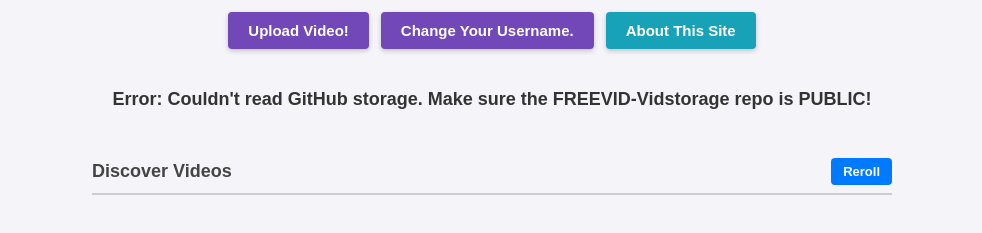
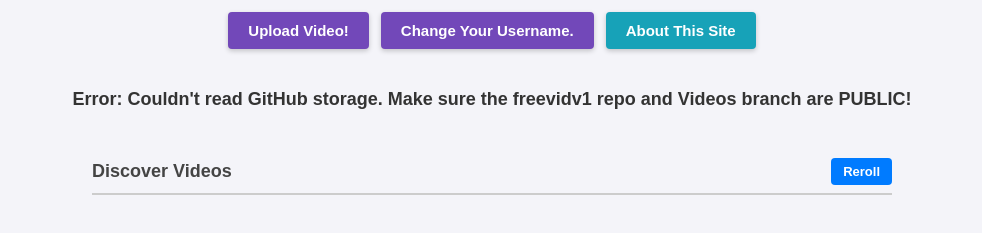
Before and after one commit to demoreviewtv-png/freevidv1, a plain HTML site: page index.html in a window 1280 px wide. Shown: the part 157-390 px from the top of the page, without its empty margins (148-1130 px from the left). Drawn offline with Linux system fonts and the light colour scheme; no server answers.

Commit message:
Update GitHub API URLs and error messages

```diff
--- a/index.html
+++ b/index.html
@@ -131,10 +131,10 @@
     </div>
 
     <script>
-        // 🌐 Connects straight to your public video repo folder via GitHub's API!
-        const GITHUB_API_URL = "https://api.github.com/repos/demoreviewtv-png/FREEVID-Vidstorage/contents/videos";
-        const VIDEO_FOLDER = "https://raw.githubusercontent.com/demoreviewtv-png/FREEVID-Vidstorage/main/videos/";
-        const THUMBNAIL_FOLDER = "https://raw.githubusercontent.com/demoreviewtv-png/FREEVID-Vidstorage/main/videos/thumbnails/";
+        // 🌐 Updated to point to freevidv1 repository on the 'Videos' branch
+        const GITHUB_API_URL = "https://api.github.com/repos/demoreviewtv-png/freevidv1/contents/videos?ref=Videos";
+        const VIDEO_FOLDER = "https://raw.githubusercontent.com/demoreviewtv-png/freevidv1/Videos/videos/";
+        const THUMBNAIL_FOLDER = "https://raw.githubusercontent.com/demoreviewtv-png/freevidv1/Videos/videos/thumbnails/";
 
         let serverVideos = [];
         let currentlyPlayingTitle = "";
@@ -179,7 +179,7 @@
                     status.textContent = "Connected to storage, but no videos found inside /videos.";
                 }
             } catch (err) {
-                status.textContent = "Error: Couldn't read GitHub storage. Make sure the FREEVID-Vidstorage repo is PUBLIC!";
+                status.textContent = "Error: Couldn't read GitHub storage. Make sure the freevidv1 repo and Videos branch are PUBLIC!";
             }
         }
 
@@ -315,7 +315,7 @@
             player.removeAttribute('src'); player.load();
             document.getElementById('videoWrapper').style.display = "none";
             document.getElementById('search').value = "";
-            document.getElementById('status').textContent = `Successfully synced! (${serverVideos.length} videos found)`;
+            document.getElementById('status').textContent = `Successfully synced! (${serverVideos.length} found)`;
             document.getElementById('downloadBtn').style.display = "none";
             document.getElementById('loopBtn').style.display = "none";
             document.getElementById('resetBtn').style.display = "none";
```
